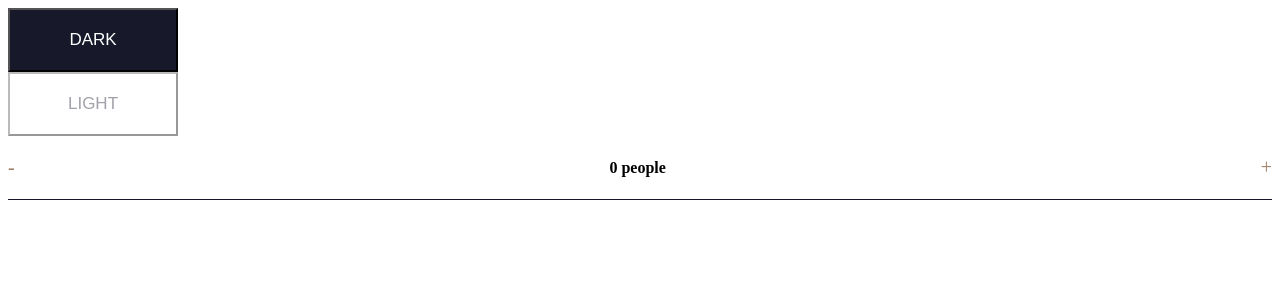
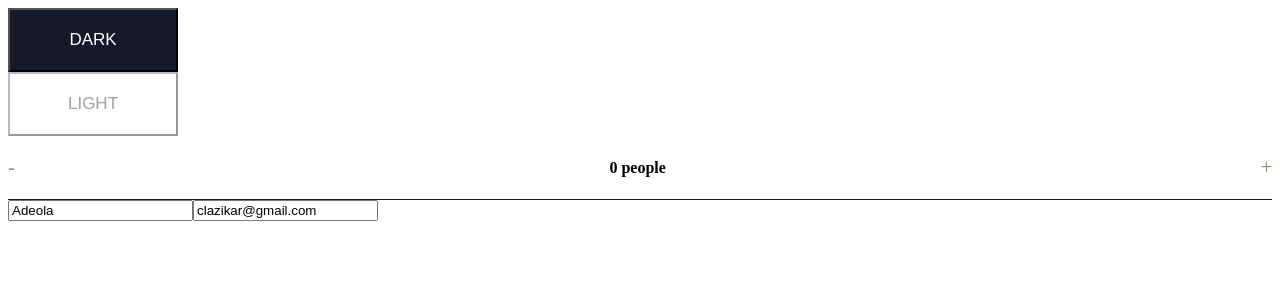
Before and after one commit to deeola/dine-restaurant, a React (Create React App) app: page / in a window 1280 px wide. Shown: the top 300 px of the page. Built offline with nearby package versions, Linux system fonts and the light colour scheme.

Commit message:
add textfield style

```diff
--- a/src/App.jsx
+++ b/src/App.jsx
@@ -1,6 +1,7 @@
 import React from "react";
 import { Buttons, LightButton } from "./components/Button/Button";
 import Numbers from "./components/Form/Numbers";
+import TextField from "./components/Form/TextField";
 
 const App = () => {
   return (
@@ -8,6 +9,8 @@ const App = () => {
       <Buttons text={'Dark'} />
       <LightButton text={'Light'} inactive/>
       <Numbers />
+      <TextField type='text' placeholder='name' value={'Adeola'}/>
+      <TextField type='email' placeholder='email' value={'clazikar@gmail.com'}/>
     </div>
   );
 };
--- /dev/null
+++ b/src/components/Form/Styles/DropdownStyle.js
@@ -0,0 +1 @@
+import styled from "styled-components";
--- /dev/null
+++ b/src/components/Form/Styles/TextFieldStyles.js
@@ -0,0 +1,3 @@
+import styled from "styled-components";
+
+export const  InputField = styled.input``
--- a/src/components/Form/TextField.jsx
+++ b/src/components/Form/TextField.jsx
@@ -0,0 +1,14 @@
+import React from 'react'
+import { InputField } from './Styles/TextFieldStyles'
+
+const TextField = ({type, placeholder, value}) => {
+  return (
+    <InputField
+    type={type}
+    placeholder={placeholder}
+    value={value}
+    />
+  )
+}
+
+export default TextField
```
